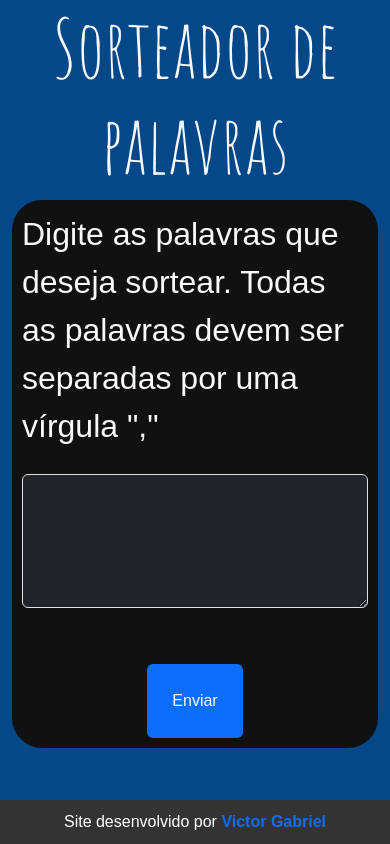
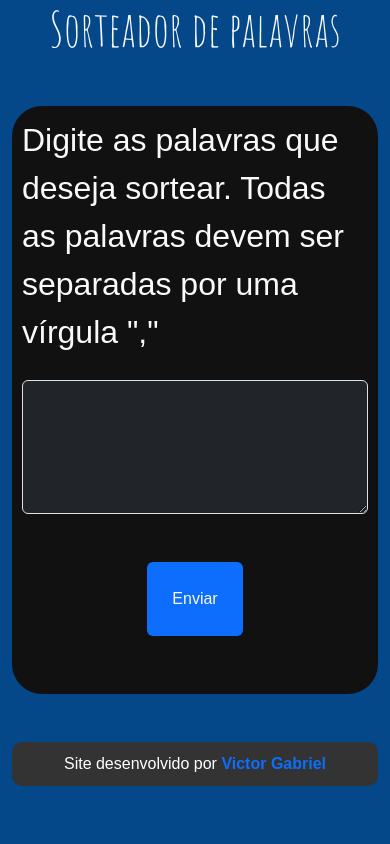
Before and after one commit to blue157751/randomizador, a plain HTML site: page index.html in a window 390 px wide. Drawn offline with nearby package versions, Linux system fonts and the light colour scheme; a web font is replaced by a local one.

Commit message:
adicionando algumas mudanças na responsividade

```diff
--- a/assets/css/estilo.css
+++ b/assets/css/estilo.css
@@ -38,10 +38,7 @@
   }
 
   .footer {
-    position: fixed;
-    bottom: 0;
-    left: 0;
-    right: 0;
+    border-radius: 10px;
     padding: 10px;
     text-align: center;
     background-color: #333;
@@ -52,3 +49,13 @@
     font-weight: bold;
     text-decoration: none;
   }
+
+  @media screen and (max-width: 600px) {
+    .form {
+        min-height: 300px;
+    }
+
+    .logo-site {
+      font-size: 3rem;
+    }
+}
--- a/index.html
+++ b/index.html
@@ -20,6 +20,11 @@
         <h1 class="text-center logo-site">Sorteador de palavras</h1>
     </header>
 
+    <div>
+      <p class="text-center text-light mt-2 mb-5 paragrafo " id="palavraSorteada"></p>
+      </div>
+  </div>
+
       <!-- Formulário -->
       <main class="corpo">
           <form class="form" id="form">
@@ -28,16 +33,12 @@
                   Todas as palavras devem ser separadas por uma vírgula ","
               </label><br>
               <textarea class=" bg-dark form-control mb-5 text-light" name="palavras" id="palavras" rows="5"></textarea>
-            <button class="btn mt-2 bg-primary p-4 text-light" type="submit">Enviar</button>
+              <button class="btn mb-5 bg-primary p-4 text-light" type="submit">Enviar</button>
           </form>
-
           <!-- Campo onde a palavra sorteada será retornada -->
-        <div>
-            <p class="text-center text-light mt-2 mb-5 paragrafo " id="palavraSorteada"></p>
-        </div>
 
         <!-- Rodapé -->
-        <footer class="footer text-center">
+        <footer class="footer text-center mt-5">
             Site desenvolvido por <a href="https://github.com/blue157751" target="_blank">Victor Gabriel</a>
           </footer>
     </main>
```
Lines whose indentation alone changed are shown as unchanged.
